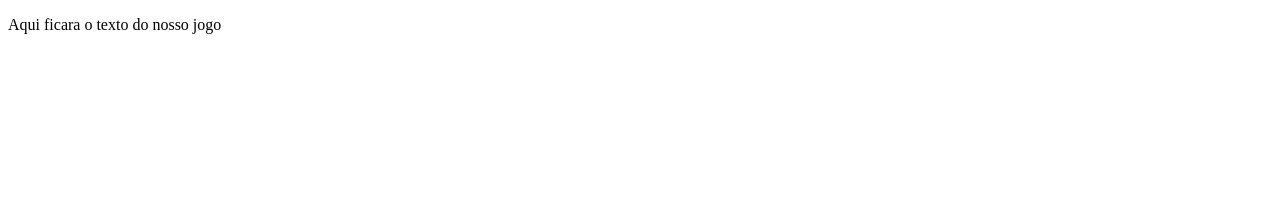
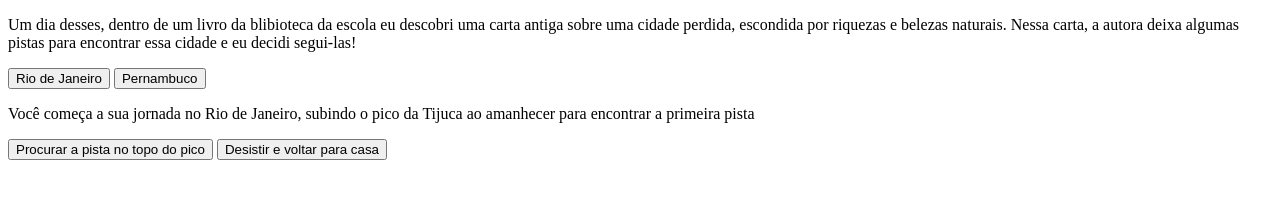
Before and after one commit to manuluz02/sitejogo1b, a plain HTML site: page index.html in a window 1280 px wide. Drawn offline with Linux system fonts and the light colour scheme.

Commit message:
ALTERAÇÃO 1

```diff
--- a/index.html
+++ b/index.html
@@ -6,12 +6,16 @@
     <title>Em busca da cidade perdida</title>
 </head>
 <body>
-
-<main>
-<div>
-
-     <p> Aqui ficara o texto do nosso jogo</p>
-
+    <main>
+         <div class="passo"id="passo-0">
+     <p> Um dia desses, dentro de um livro da blibioteca da escola eu descobri uma carta antiga sobre uma cidade perdida, escondida por riquezas e belezas naturais. Nessa carta, a autora deixa algumas pistas para encontrar essa cidade e eu decidi segui-las!</p>
+     <button class="btn-proximo"data-proximo ="1"> Rio de Janeiro</button>
+     <button class="btn-proximo"data-proximo ="2"> Pernambuco</button>
+</div>
+ <div class="passo"id="passo-1">
+     <p> Você começa a sua jornada no Rio de Janeiro, subindo o pico da Tijuca ao amanhecer para encontrar a primeira pista</p>
+     <button class="btn-proximo"data-proximo ="3"> Procurar a pista no topo do pico</button>
+     <button class="btn-proximo"data-proximo ="4"> Desistir e voltar para casa</button>
 </div>
 
 </main>
```
